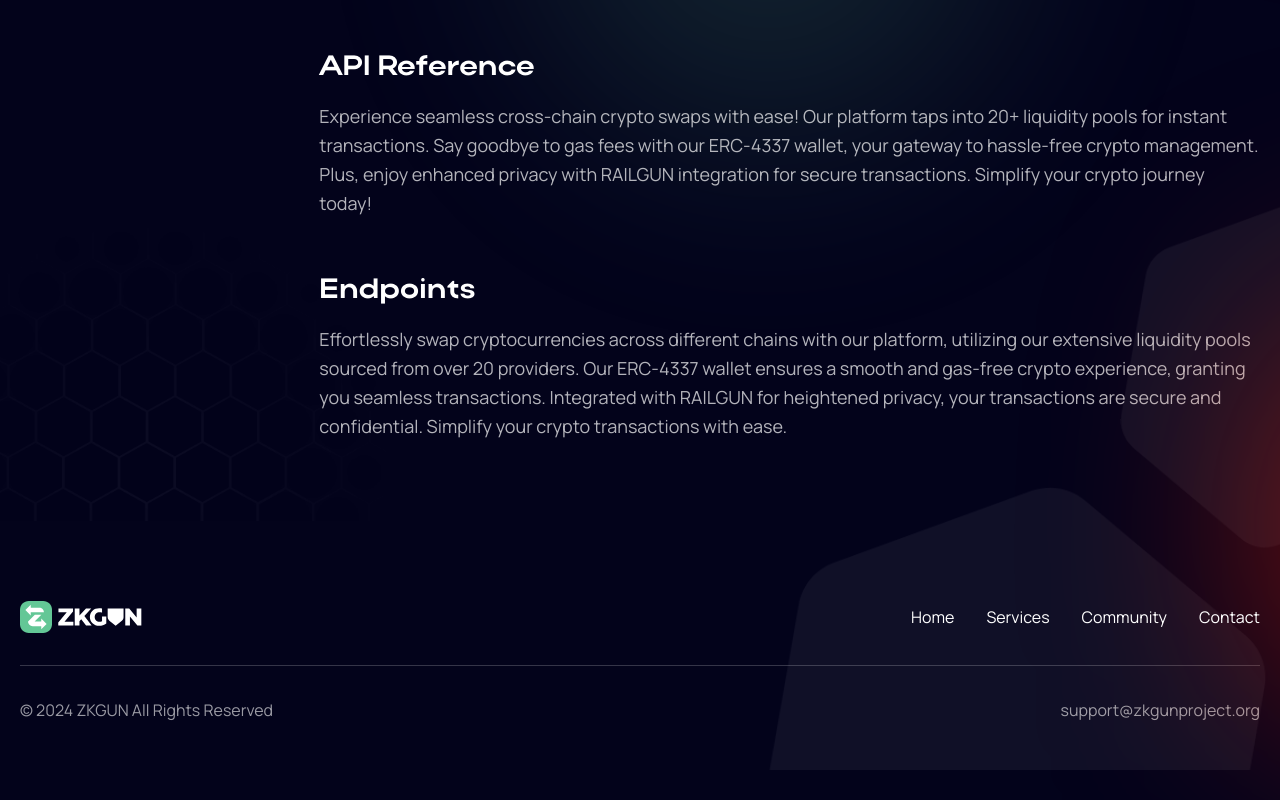
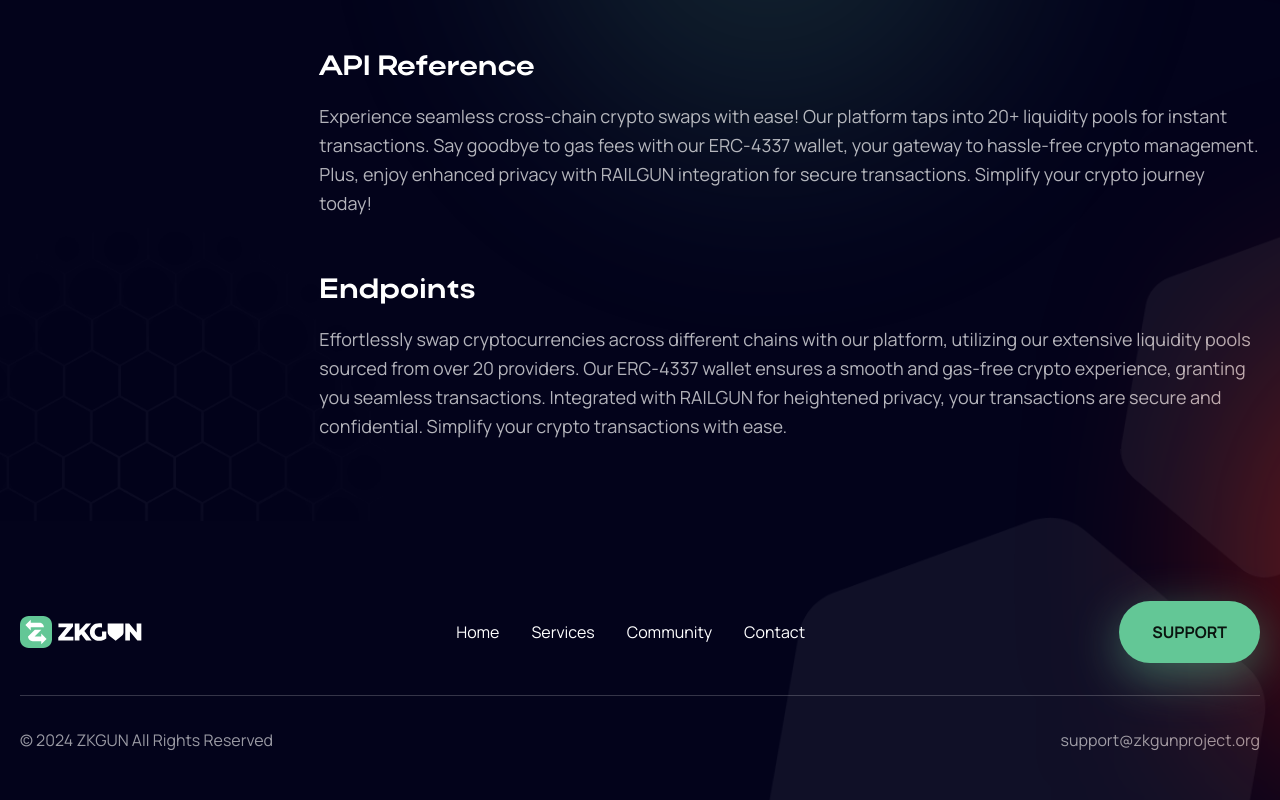
Before and after one commit to ceassefire2/zkgun, a React (Create React App) app: page /documentation in a window 1280 px wide. Shown: the part 1436-2236 px from the top of the page. Before the commit the page ends 2206 px from the top, so only its background shows below. Built offline with nearby package versions, Linux system fonts and the light colour scheme.

Commit message:
add support btn

```diff
--- a/src/components/common/CommonBtn.jsx
+++ b/src/components/common/CommonBtn.jsx
@@ -1,31 +1,58 @@
 import React, { useState } from "react";
+import PropTypes from "prop-types";
 
 const CommonBtn = (props) => {
   const [buttonText, setButtonText] = useState(false);
 
+  const handleButtonClick = () => {
+    setButtonText(!buttonText);
+  };
 
   return (
-    <>
-      <button
-        type="button"
-        className={`font-bold uppercase group font-manrope bg-primary text-racingGreen text-base relative flex items-center justify-center overflow-hidden hover:text-primary group !leading-5 rounded-[100px] py-3 sm:py-4 md:py-5 px-8 shadow-[0px_13px_48px_0px_#63C7967A] border border-transparent
+    <button
+      type="button"
+      className={`font-bold uppercase group font-manrope bg-primary text-racingGreen text-base relative flex items-center justify-center overflow-hidden hover:text-primary group !leading-5 rounded-[100px] py-3 sm:py-4 md:py-5 px-8 shadow-[0px_13px_48px_0px_#63C7967A] border border-transparent
          hover:border-primary
-         ${buttonText === true ? "max-w-[195px] w-full transition-all" : `${props.maxWidth} w-full transition-all `}
+         ${
+           buttonText === true
+             ? "max-w-[195px] w-full transition-all"
+             : `${props.maxWidth} w-full transition-all `
+         }
          `}
-        onClick={() => setButtonText(!buttonText)}
+      onClick={handleButtonClick}
+    >
+      <span className="absolute w-full h-full rounded-md bg-black -translate-x-[110%] duration-200 group-hover:translate-x-0"></span>
+      <span
+        className={`${
+          buttonText === false
+            ? "-translate-y-[0px] rotate-[0deg]"
+            : "translate-y-[120px] -rotate-[45deg]  w-full absolute"
+        }
+         transition-all duration-300 w-full ease-linear text-nowrap`}
       >
-        <span className="absolute w-full h-full rounded-md bg-black -translate-x-[110%] duration-200 group-hover:translate-x-0"></span>
-        <span className={`${buttonText === false ? "-translate-y-[0px] rotate-[0deg]" : "translate-y-[120px] -rotate-[45deg]  w-full absolute"}
-         transition-all duration-300 w-full ease-linear text-nowrap`}>{props.btntext}</span>
+        {props.btntext}
+      </span>
 
-        <span className={`${buttonText === true ? "translate-y-0 rotate-0 " : " -translate-y-[120px] rotate-[45deg]  absolute"}
+      {props.btntext !== "Support" && (
+        <span
+          className={`${
+            buttonText === true
+              ? "translate-y-0 rotate-0 "
+              : " -translate-y-[120px] rotate-[45deg]  absolute"
+          }
          transition-all ease-linear text-nowrap duration-300
-         `}>
+         `}
+        >
           coming soon
         </span>
-      </button >
-    </>
+      )}
+    </button>
   );
 };
 
+CommonBtn.propTypes = {
+  btntext: PropTypes.string.isRequired,
+  maxWidth: PropTypes.string, // Ensure you define the type based on your usage
+};
+
 export default CommonBtn;
--- a/src/components/common/Footer.jsx
+++ b/src/components/common/Footer.jsx
@@ -2,6 +2,7 @@
 import React, { useEffect } from "react";
 import { HexagonIcon, PageIcon } from "./Icons";
 import { Link, useLocation } from "react-router-dom";
+import CommonBtn from "./CommonBtn";
 
 const Footer = () => {
   const location = useLocation();
@@ -65,6 +66,11 @@
               </Link>
             </div>
           </div>
+          <div>
+            <a rel="noreferrer" href="mailto:support@zkgunproject.org">
+              <CommonBtn btntext={"Support"} />
+            </a>
+          </div>
         </div>
         <div className="flex flex-col items-center sm:flex-row flex-wrap sm:justify-between sm:items-center pb-8 lg:pb-12 pt-8">
           <p className="text-white text-opacity-60 text-base sm:text-sm md:text-base font-normal font-manrope h-full text-center">
--- a/src/components/common/Helper.jsx
+++ b/src/components/common/Helper.jsx
@@ -37,7 +37,7 @@
     title: "Anonymous cross-chain swap",
     description: "Trade without limits or custody.",
     spandescription:
-      " Our platform offers unmatched rates and fast swaps across an expansive network of blockchains and tokens",
+      " Our platform offers unmatched rates and fast swaps across an expansive network of blockchains and tokens.",
     image: ecoCardImg_first,
     hidden: "md:hidden",
     rotate: "rotate-[30deg] mt-[14px] sm:mt-0 !max-w-[238px]",
```
